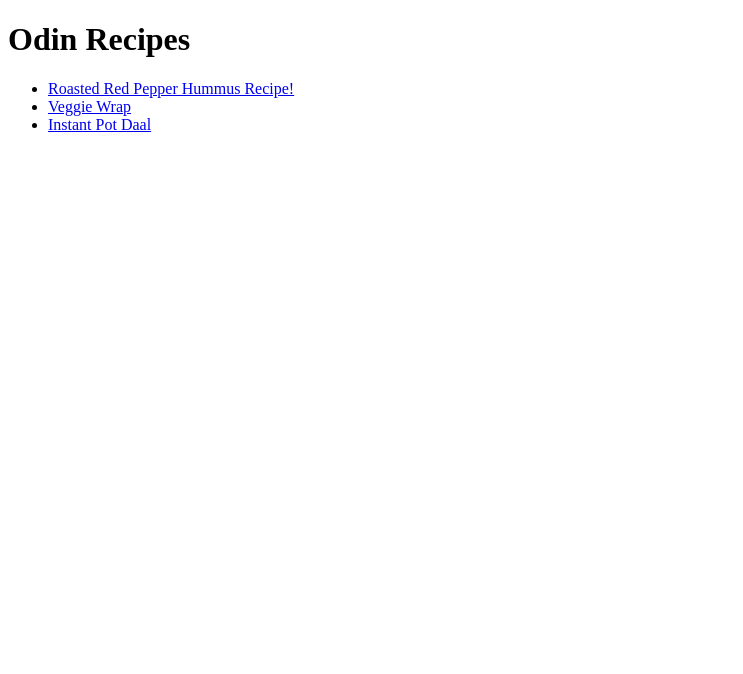
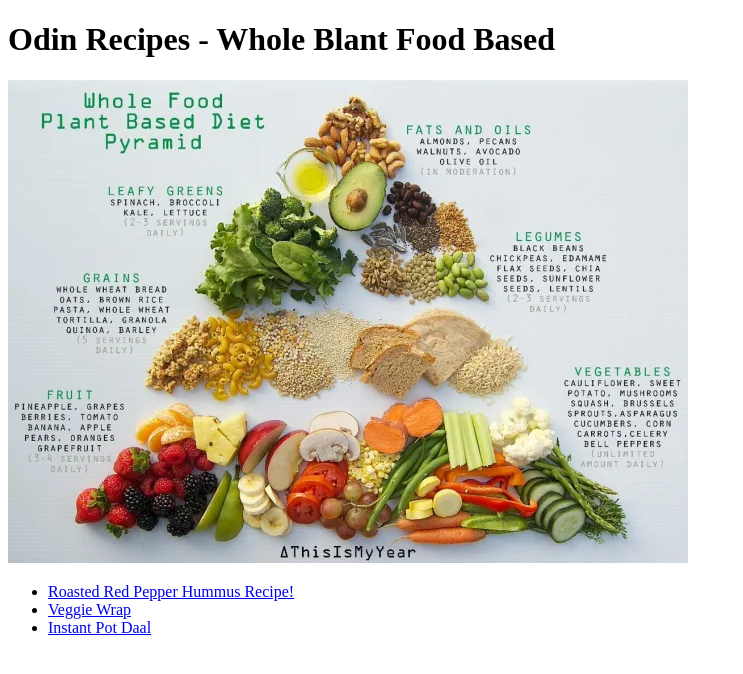
Before and after one commit to Timmymayes/odin-recipes, a plain HTML site: page index.html in a window 1280 px wide. Shown: the whole page, without its empty margins (0-743 px from the left). Drawn offline with Linux system fonts and the light colour scheme.

Commit message:
Update index.html and add cover image

```diff
--- a/index.html
+++ b/index.html
@@ -7,7 +7,8 @@
     <title>Odin Recipes Project</title>
     </head>
   <body>
-      <h1>Odin Recipes</h1>
+      <h1>Odin Recipes - Whole Blant Food Based</h1>
+      <img alt="Whole Plant Based Food Triangle" src="./images/plantbased.webp"/>
       <ul>
 	  <li><a href="./recipes/roasted-red-pepper-hummus.html">Roasted Red Pepper Hummus Recipe!</a></li>
 	  <li>    <a href="./recipes/veggie-wrap.html">Veggie Wrap</a></li>
```
Also changed, not shown: images/plantbased.webp (added).
